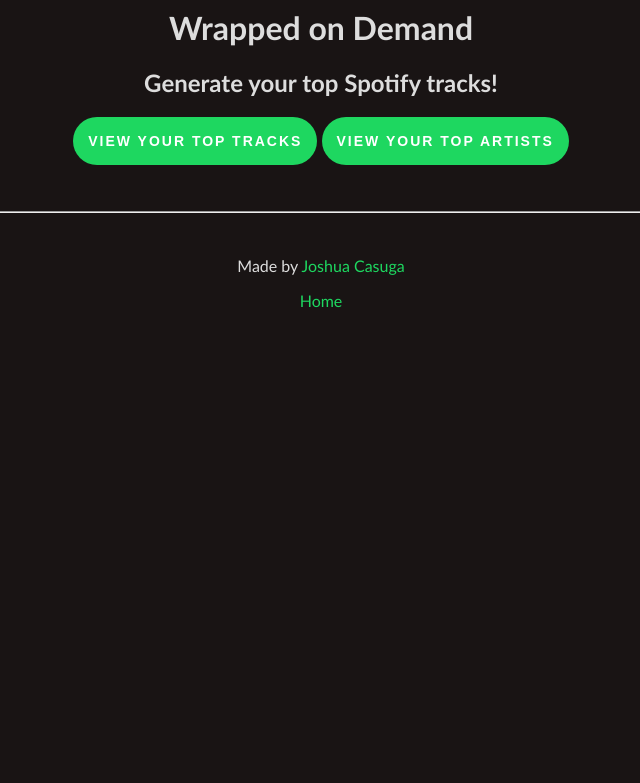
After one commit to joshuacasuga/receiptify, a Flask app: page /landing in a window 1280 px wide. The commit adds this page. Shown: the top 783 px of the page, without its empty margins (319-959 px from the left). Run offline with Flask 3, Linux system fonts and the light colour scheme.

Commit message:
Added top artists functionality

```diff
--- a/app.py
+++ b/app.py
@@ -47,10 +47,14 @@
     code = request.args.get('code')
     token_info = sp_oauth.get_access_token(code)
     session[TOKEN_CODE] = token_info
-    return redirect(url_for('showData', _external = True))
+    return redirect(url_for('landing', _external = True))
 
-@app.route('/showData')
-def showData():
+@app.route('/landing')
+def landing():
+    return render_template('landing.html', title = 'Wrapped on Demand')
+
+@app.route('/showTracks')
+def showTracks():
     try:
         user_token = get_token()
     except:
@@ -60,17 +64,18 @@
     sp = spotipy.Spotify(auth = user_token['access_token'])
     username = sp.current_user()['display_name']
 
-    short_term = sp.current_user_top_tracks(
+    #tracks
+    short_term_tracks = sp.current_user_top_tracks(
         limit=10,
         offset=0,
         time_range='short_term'
     )
-    medium_term = sp.current_user_top_tracks(
+    medium_term_tracks = sp.current_user_top_tracks(
         limit=10,
         offset=0,
         time_range='medium_term'
     )
-    long_term = sp.current_user_top_tracks(
+    long_term_tracks = sp.current_user_top_tracks(
         limit=10,
         offset=0,
         time_range='long_term'
@@ -78,12 +83,50 @@
 
     clear_cache()
 
-    return render_template('table.html',
+    return render_template('tracks.html',
                            title='Wrapped on Demand',
                            username=username,
-                           short_term=short_term,
-                           medium_term = medium_term,
-                           long_term = long_term,
+                           short_term=short_term_tracks,
+                           medium_term = medium_term_tracks,
+                           long_term = long_term_tracks,
+                           currentTime = gmtime())
+
+@app.route('/showArtists')
+def showArtists():
+    try:
+        user_token = get_token()
+    except:
+        print("User has not logged in.")
+        return redirect("/")
+
+    sp = spotipy.Spotify(auth = user_token['access_token'])
+    username = sp.current_user()['display_name']
+
+    #artists
+    short_term_artists = sp.current_user_top_artists(
+        limit=10,
+        offset=0,
+        time_range='short_term'
+    )
+    medium_term_artists = sp.current_user_top_artists(
+        limit=10,
+        offset=0,
+        time_range='medium_term'
+    )
+    long_term_artists = sp.current_user_top_artists(
+        limit=10,
+        offset=0,
+        time_range='long_term'
+    )
+
+    clear_cache()
+
+    return render_template('artists.html',
+                           title='Wrapped on Demand',
+                           username=username,
+                           short_term=short_term_artists,
+                           medium_term = medium_term_artists,
+                           long_term = long_term_artists,
                            currentTime = gmtime())
 
 @app.template_filter('strftime')
--- /dev/null
+++ b/templates/landing.html
@@ -0,0 +1,43 @@
+<html>
+  <meta name="viewport" content="width=device-width, initial-scale=1.0">
+
+  <head>
+    <link
+      rel="stylesheet"
+      href="{{ url_for('static', filename='style.css') }}"
+    />
+    <title>{{ title }}</title>
+  </head>
+  <body>
+    <center>
+      <h1>Wrapped on Demand</h1>
+      <h2>Generate your top Spotify tracks!</h2>
+
+      <button class="spotifyButton" onclick="location.href = '/showTracks';">
+        View Your Top Tracks
+      </button>
+      <button class="spotifyButton" onclick="location.href = '/showArtists';">
+        View Your Top Artists
+      </button>
+    </center>
+
+    <!--footer-->
+    <div class="footer">
+      <center>
+        <br>
+        <br>
+        <div class="seperator">
+          <hr>
+        </div>
+        <br>
+        <p class="info">
+           Made by
+          <a class="hyperlink" href="https://www.linkedin.com/in/joshuacasuga/">Joshua Casuga</a>
+        </p>
+        <p class="info">
+          <a class="hyperlink" href="http://127.0.0.1:5000/">Home</a>
+        </p>
+      </center>
+    </div>
+  </body>
+</html>
```
Also changed, not shown: templates/artists.html (renamed from templates/table.html, +6 -6 lines), templates/tableContainer.html (+25 -1 lines), templates/tracks.html (added, +76 -0 lines).
